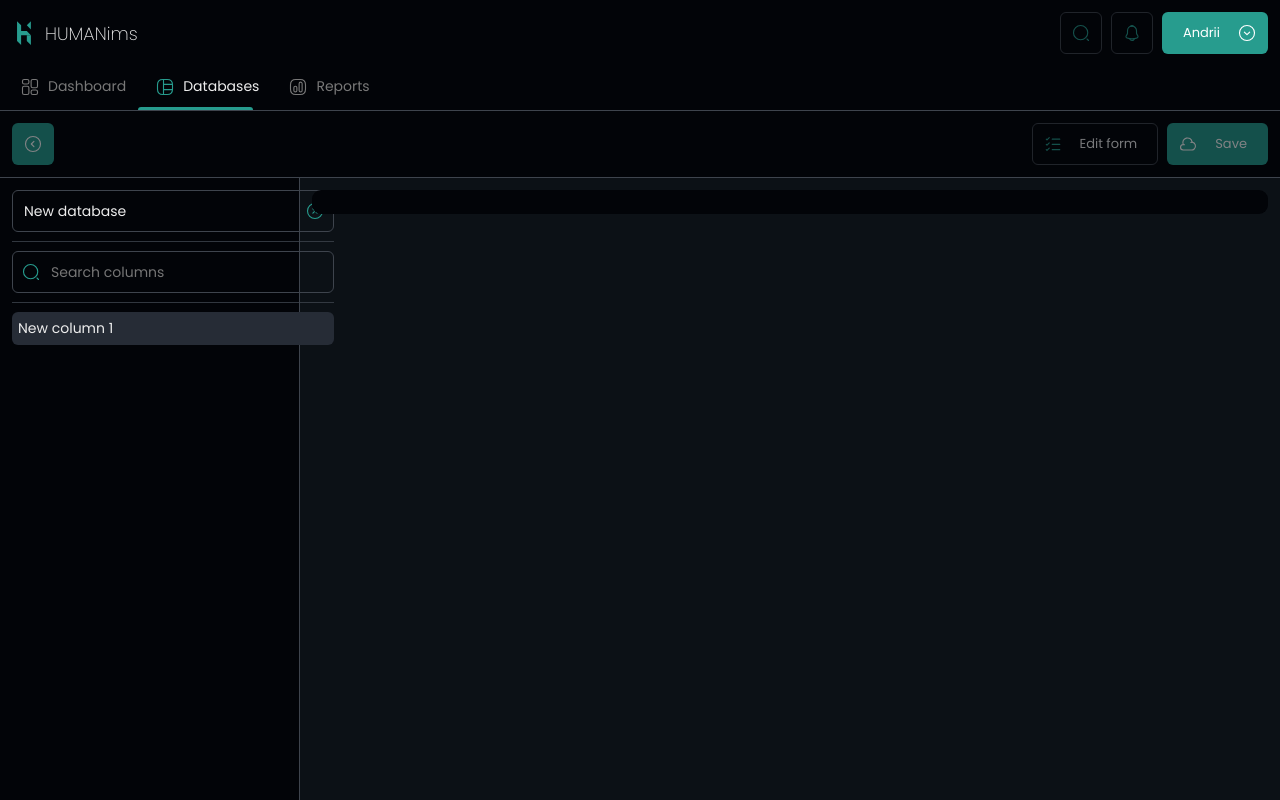
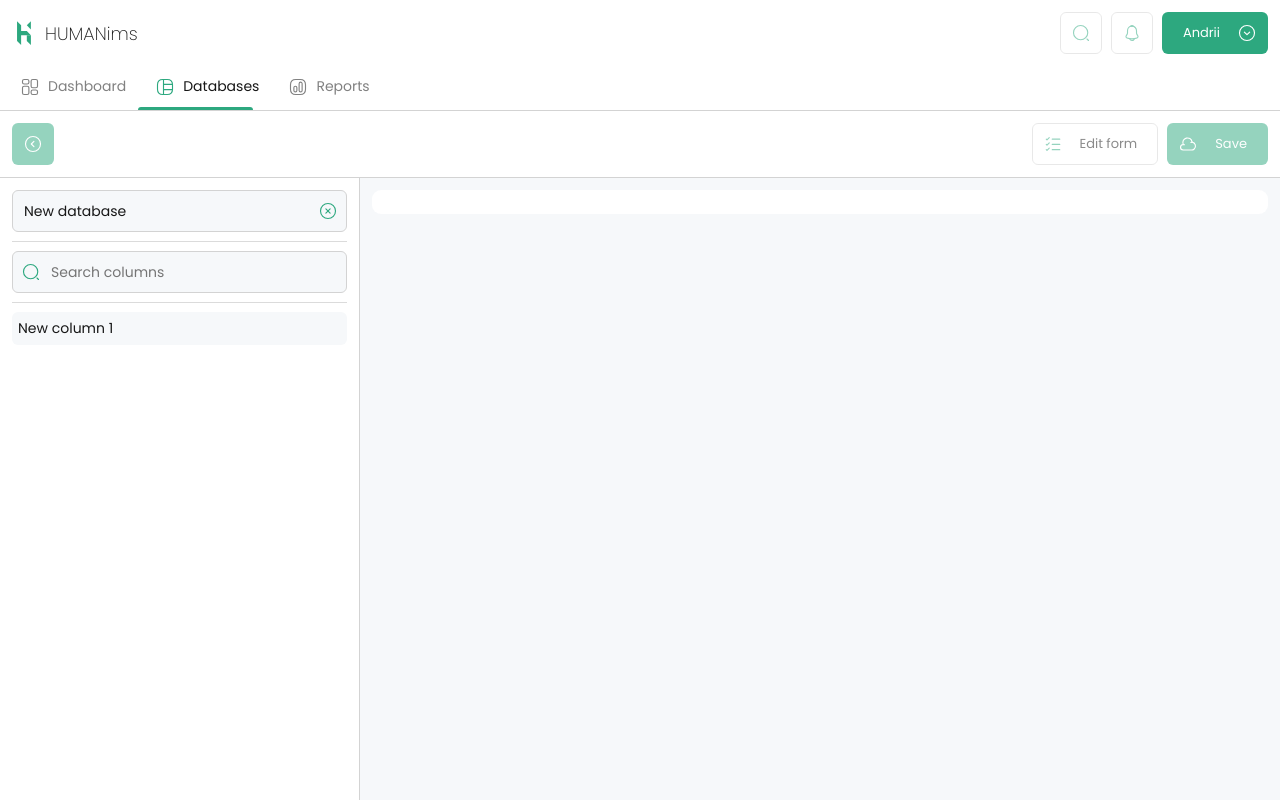
Before and after one commit to komiakov/HUMANims, a Next.js app: page /databases/new in a window 1280 px wide. Built offline with nearby package versions, Linux system fonts and the light colour scheme.

Commit message:
change color pallete

```diff
--- a/src/app/layout.tsx
+++ b/src/app/layout.tsx
@@ -17,7 +17,7 @@ export default function RootLayout({
 }>) {
   return (
     <html lang="en">
-      <body data-theme="dark">
+      <body data-theme="light">
         <div id="ims-page">
           <HmnHeader />
           {children}
--- a/src/styles/colors.scss
+++ b/src/styles/colors.scss
@@ -1,31 +1,31 @@
 :root {
     --white: #ffffff;
-    --accent: #279c8e;
-    --accent2-w-opacity: #279c8e38;
+    --accent: #2da87f;
+    --accent2-w-opacity: #2d847034;
 
     --alert: #ff3b3b;
 }
 
 [data-theme="light"] {
     --bg-main: #ffffff;
-    --bg-secondary: #e4e4e4;
+    --bg-secondary: #f6f8fa;
 
-    --bg-item-main: var(--accent2-w-opacity);
+    --bg-item-main: #f6f8fa;
 
     --ft-main: #171717;
     --ft-secondary: #818181;
 
-    --brdr-color: #dfdfdf;
+    --brdr-color: #d3d3d3;
 }
 
 [data-theme="dark"] {
-    --bg-main: #020408;
-    --bg-secondary: #0c1116;
+    --bg-main: #010409;
+    --bg-secondary: #0d1117;
 
-    --bg-item-main: #262c36;
+    --bg-item-main: #212830;
 
     --ft-main: #EDEDED;
     --ft-secondary: #787878;
 
-    --brdr-color: #3e444d;
+    --brdr-color: #3d444d;
 }
--- a/src/styles/components/hmnInput.scss
+++ b/src/styles/components/hmnInput.scss
@@ -8,6 +8,7 @@
     border-radius: var(--items-border-r);
     border: 1px solid var(--brdr-color);
     transition: var(--transtition);
+    background-color: var(--bg-item-main);
 
     .hmn-input__icon svg path{
         stroke: var(--accent);
--- a/src/styles/newDatabasePage.scss
+++ b/src/styles/newDatabasePage.scss
@@ -65,7 +65,7 @@
         display: flex;
         #ims-content-body__left-panel {
             padding: 12px;
-            width: 300px;
+            width: 360px;
             border-right: 1px solid var(--brdr-color);
 
             #left-panel_header {
```
